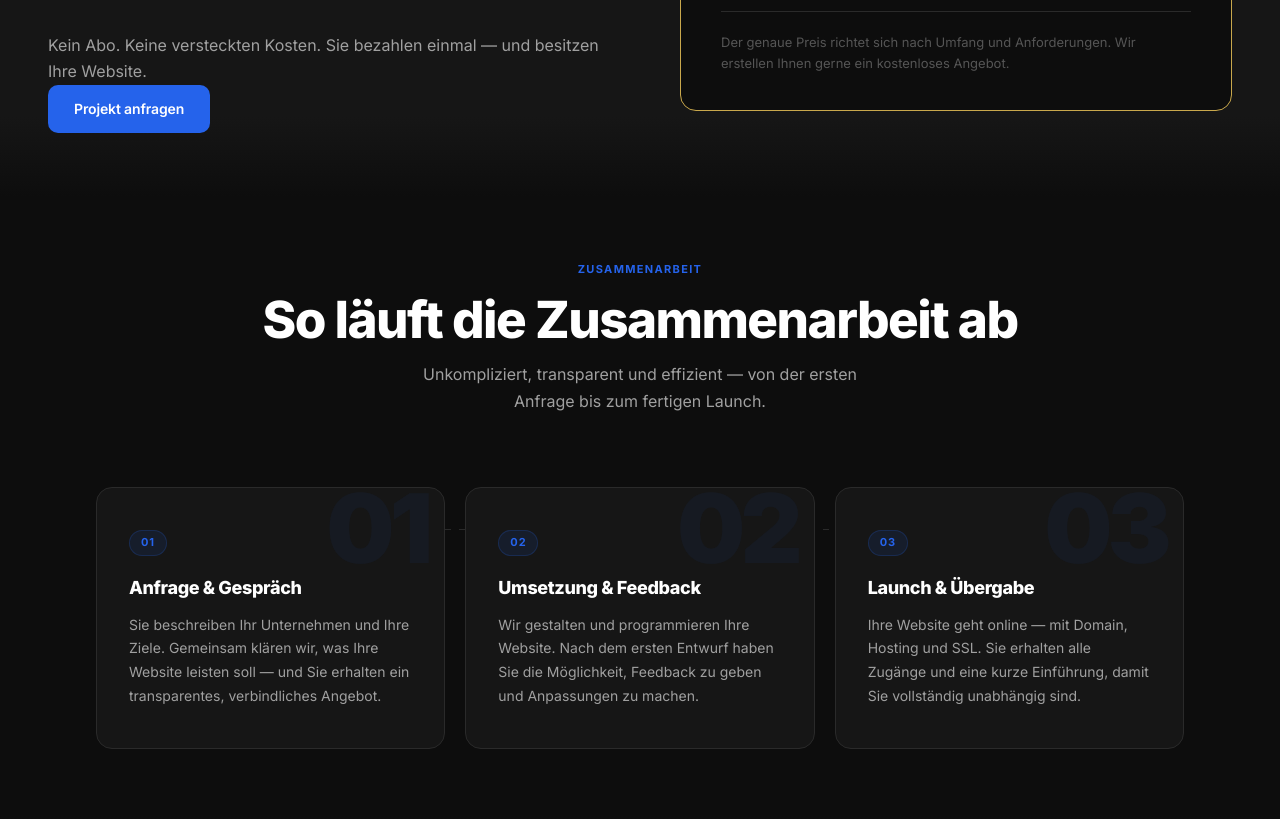
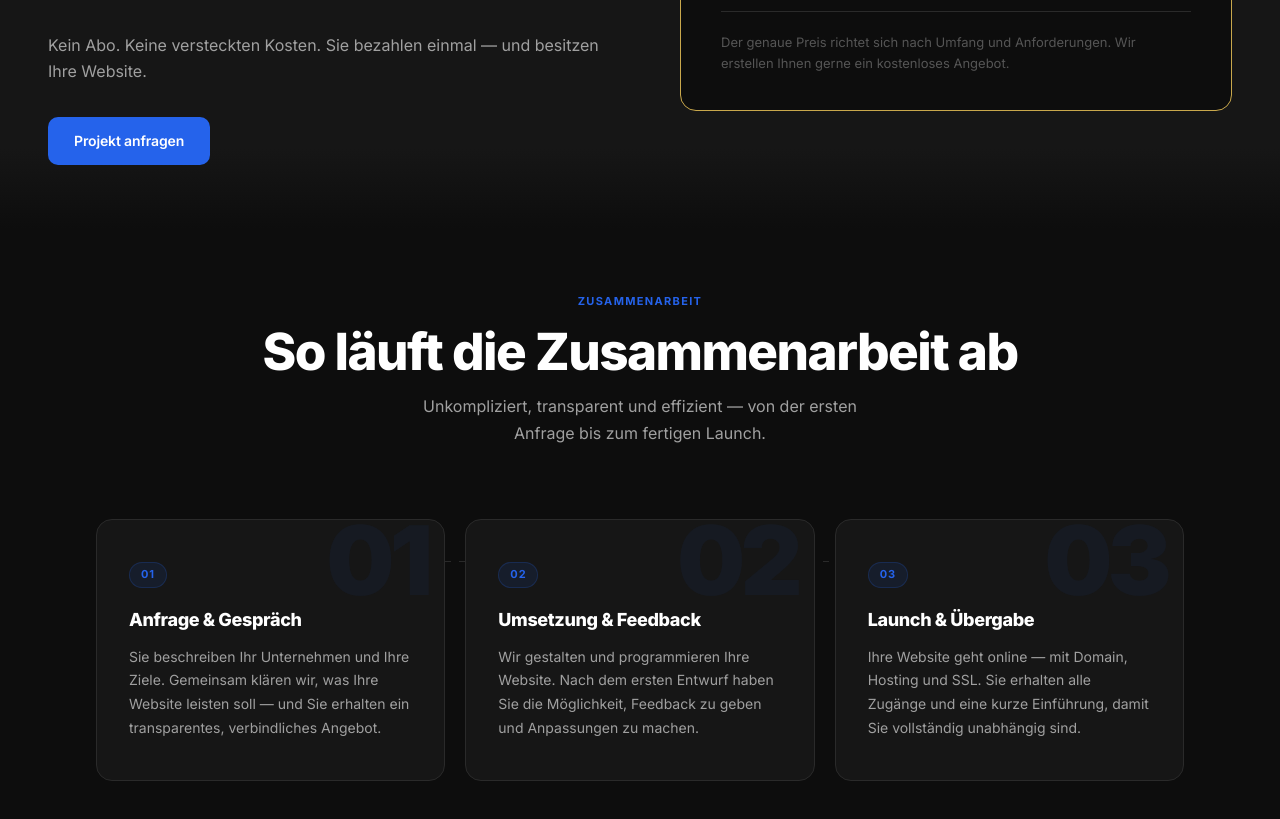
Before and after one commit to jadinho6/Baalbaki-Web-Studio1, a website: page index.html in a window 1280 px wide. Shown: the part 4587-5406 px from the top of the page. Drawn offline with Linux system fonts and the light colour scheme.

Commit message:
Button in Angebot verschoben

```diff
--- a/index.html
+++ b/index.html
@@ -1565,7 +1565,7 @@
         <div class="price-line"></div>
       </div>
       <p style="color:#A0A0A0;">Kein Abo. Keine versteckten Kosten. Sie bezahlen einmal — und besitzen Ihre Website.</p>
-      <a href="#kontakt" class="btn btn--primary">Projekt anfragen</a>
+      <a href="#kontakt" class="btn btn--primary" style="margin-top:2rem;">Projekt anfragen</a>
     </div>
 
     <div class="reveal reveal-d2">
```
